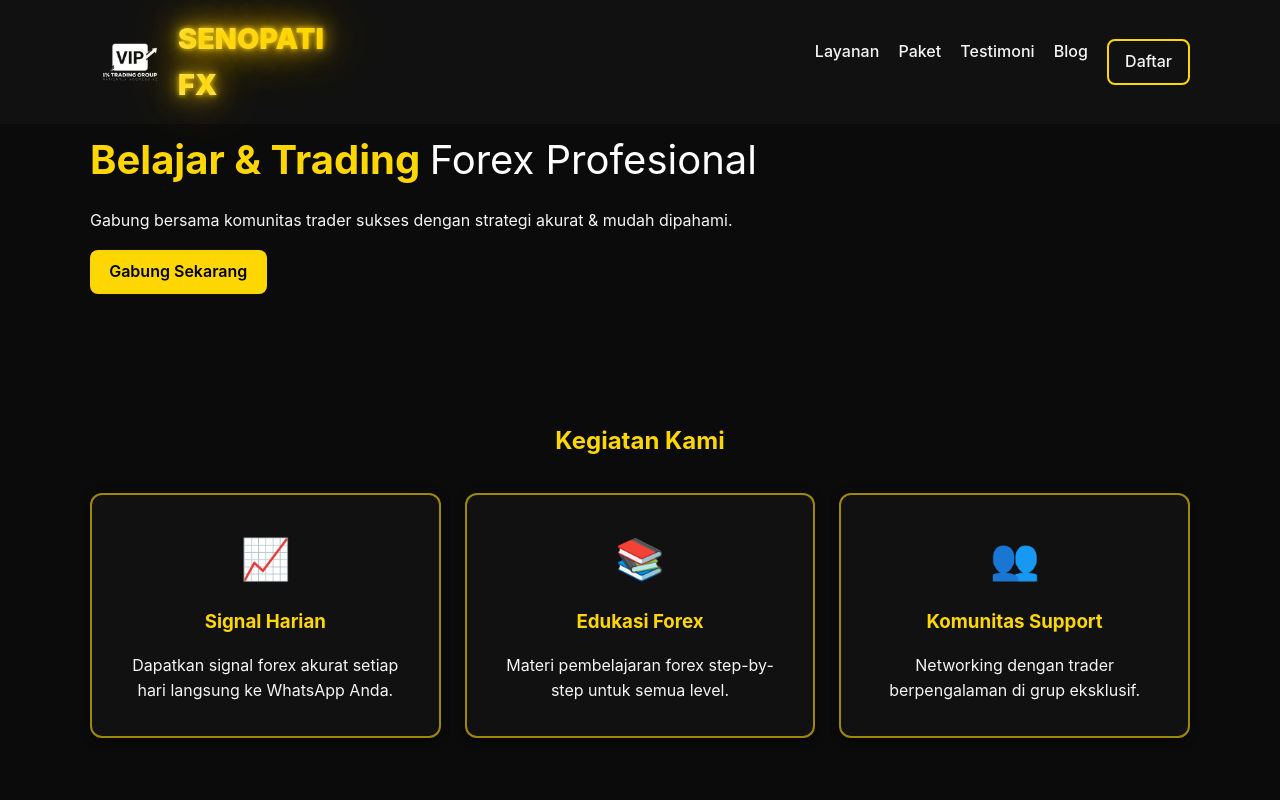
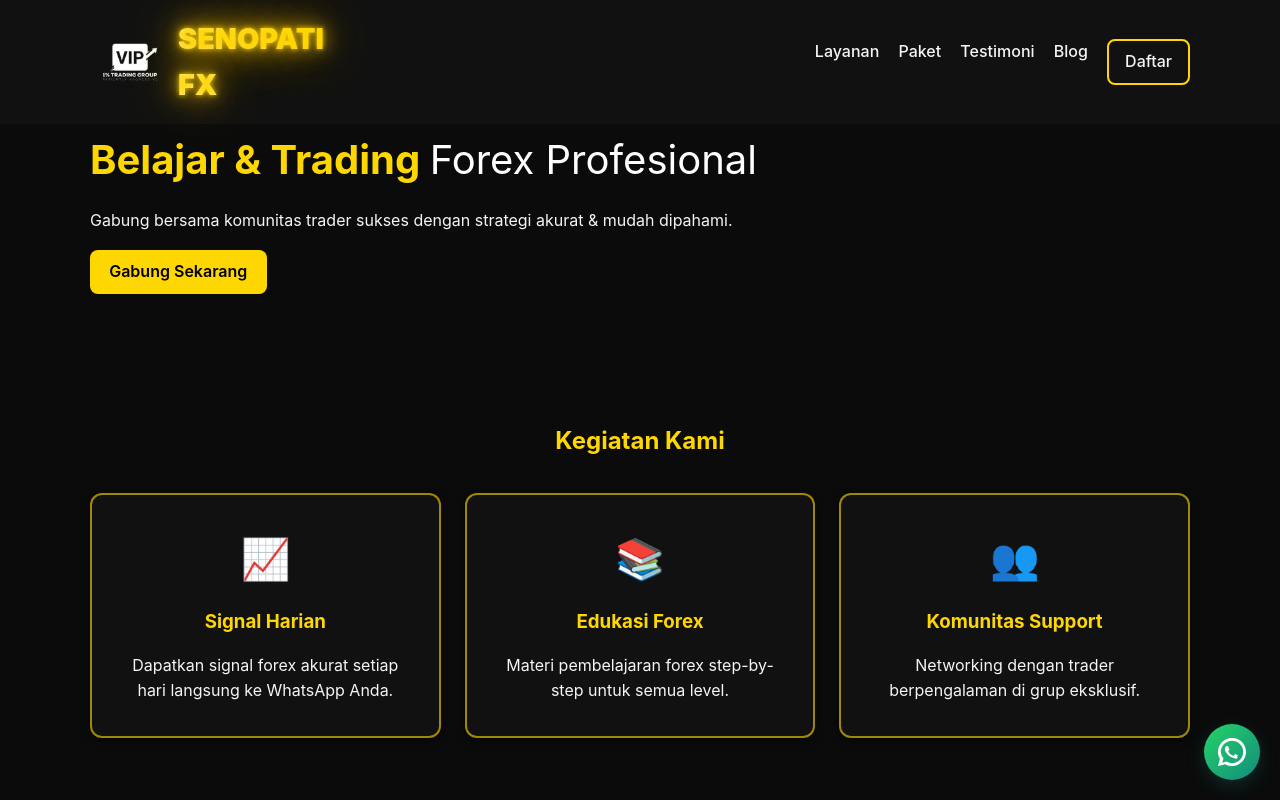
Before and after one commit to senopatisignalnafkahfx/senopatisignalnafkahfx.github.io, a plain HTML site: page index.html in a window 1280 px wide. Shown: the top 800 px of the page. Drawn offline with Linux system fonts and the light colour scheme.

Commit message:
Update index.html

```diff
--- a/index.html
+++ b/index.html
@@ -105,5 +105,14 @@
   </footer>
 
 <script src="script.js"></script>
+  <!-- WhatsApp Floating Button -->
+<a href="https://wa.me/6283838655170?text=Halo%20SenopatiFX%2C%20saya%20ingin%20tanya%20tentang%20materi%20Forex."
+   class="whatsapp-fab" target="_blank" rel="noopener" aria-label="Chat via WhatsApp">
+  <!-- Inline SVG WhatsApp icon -->
+  <svg viewBox="0 0 24 24" class="whatsapp-icon" aria-hidden="true" focusable="false">
+    <path fill="currentColor" d="M20.52 3.48A11.92 11.92 0 0 0 12 0C5.373 0 .01 5.373.01 12c0 2.116.553 4.186 1.603 6.01L0 24l6.217-1.607A11.92 11.92 0 0 0 12 24c6.627 0 12-5.373 12-12 0-3.205-1.249-6.206-3.48-8.52zM12 21.6c-1.54 0-3.042-.416-4.34-1.203l-.31-.183-3.69.955.986-3.6-.201-.37A9.6 9.6 0 0 1 2.4 12c0-5.302 4.298-9.6 9.6-9.6 2.56 0 4.95.997 6.76 2.807A9.527 9.527 0 0 1 21.6 12c0 5.302-4.298 9.6-9.6 9.6z"/>
+    <path fill="#fff" d="M17.2 14.8c-.3-.15-1.76-.87-2.03-.97-.27-.1-.46-.15-.66.15-.2.3-.77.97-.95 1.17-.17.2-.34.22-.64.07-.3-.15-1.26-.46-2.4-1.48-.89-.79-1.48-1.77-1.66-2.07-.17-.3-.02-.46.13-.61.13-.12.3-.34.45-.5.16-.16.2-.27.3-.45.1-.18.05-.34-.02-.48-.07-.15-.66-1.59-.9-2.18-.24-.58-.48-.5-.66-.51l-.56-.01c-.18 0-.48.07-.73.34-.25.27-.96.93-.96 2.27 0 1.33.98 2.62 1.11 2.8.13.18 1.93 2.96 4.68 4.15 1.3.56 2.31.9 3.11 1.15.33.09.63.08.86.05.26-.03.8-.32.92-.63.12-.31.12-.58.08-.63-.04-.04-.16-.07-.34-.13z"/>
+  </svg>
+</a>
 </body>
 </html>
```
